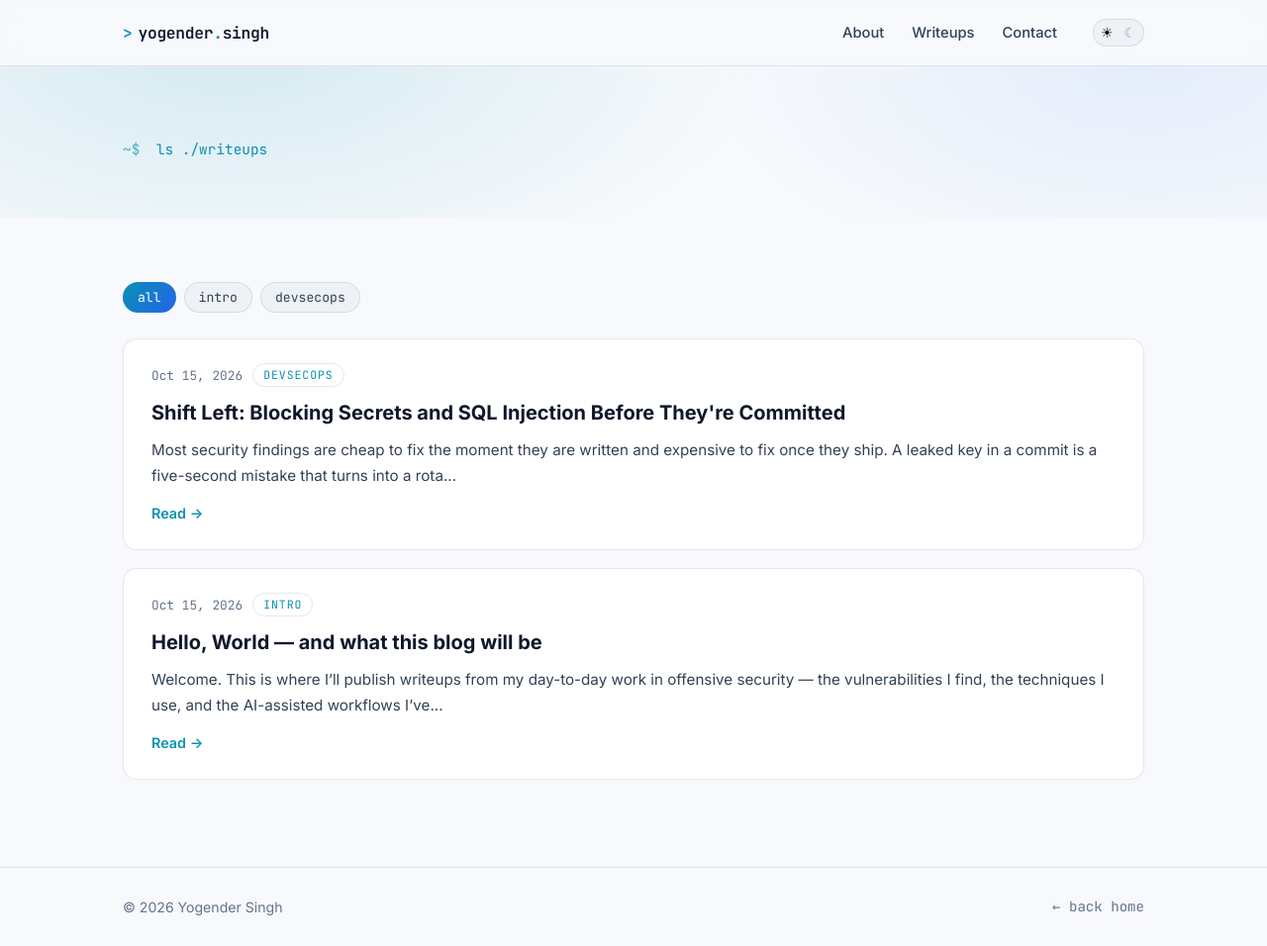
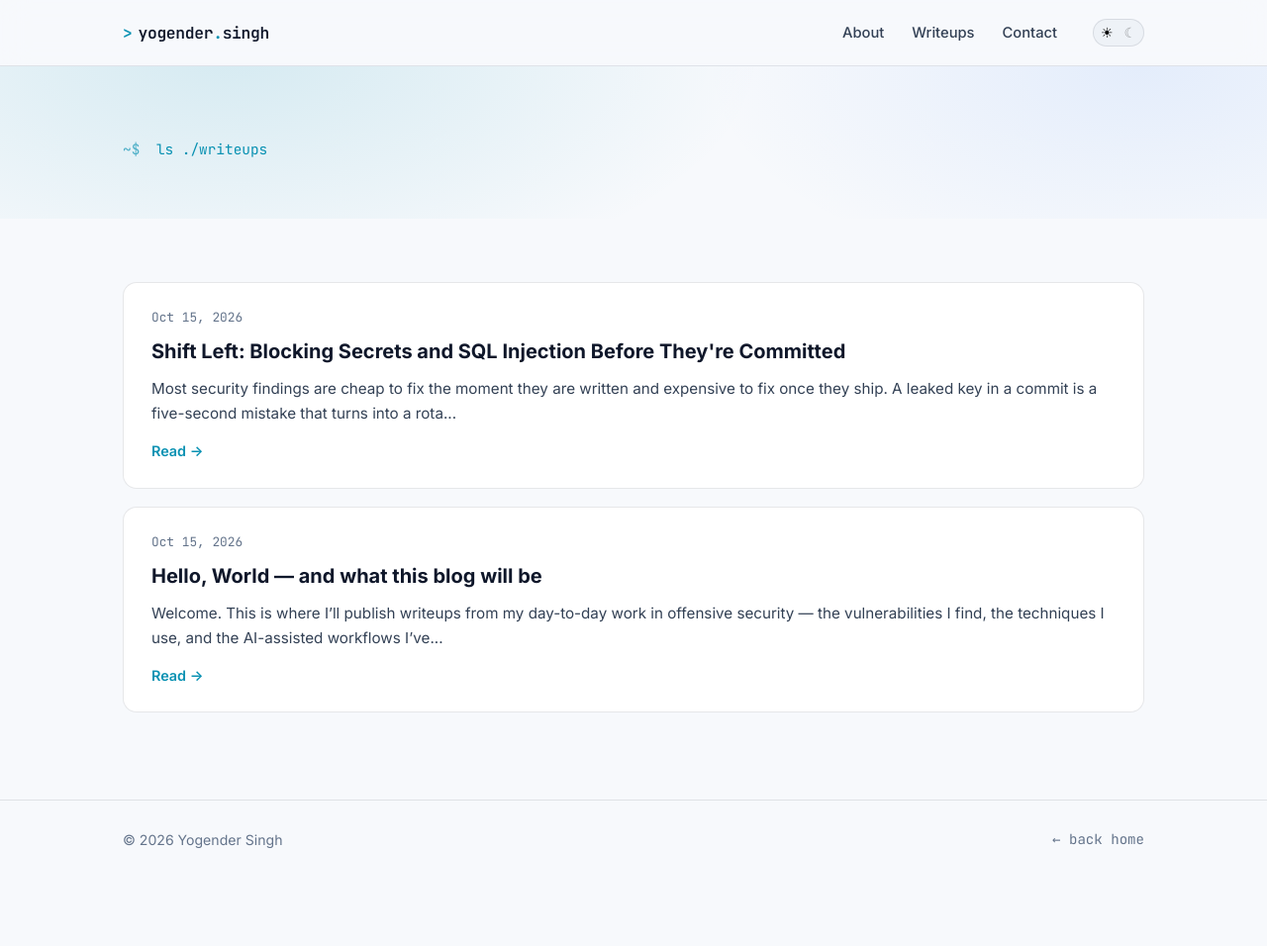
Before and after one commit to theyoge/theyoge.github.io, a Jekyll site: the page built from writeups.html, in a window 1280 px wide and 956 px high. Shown: the whole window at 99% size. Built offline with Jekyll 4.4.1, drawn with Linux system fonts in a browser that asks for light colours.

Commit message:
Keep writeup only; revert category filter UI

```diff
--- a/_layouts/post.html
+++ b/_layouts/post.html
@@ -26,11 +26,6 @@ layout: default
       <header class="post-header">
         <time class="mono muted" datetime="{{ page.date | date: '%Y-%m-%d' }}">{{ page.date | date: '%B %d, %Y' }}</time>
         <h1 class="post-title-big">{{ page.title }}</h1>
-        {% if page.categories %}
-        <div class="post-cats">
-          {% for cat in page.categories %}<span class="cat mono">{{ cat }}</span>{% endfor %}
-        </div>
-        {% endif %}
         {% if page.tags %}
         <div class="post-tags mono">
           {% for tag in page.tags %}<span class="tag">#{{ tag }}</span>{% endfor %}
--- a/_posts/2026-10-15-hello-world.md
+++ b/_posts/2026-10-15-hello-world.md
@@ -2,7 +2,6 @@
 layout: post
 title: "Hello, World — and what this blog will be"
 date: 2026-10-15
-categories: [intro]
 tags: [intro, security, pentesting]
 description: "A short intro to what I'll be writing about."
 ---
--- a/assets/css/style.css
+++ b/assets/css/style.css
@@ -460,50 +460,6 @@ html[data-theme="light"] .icon-moon { opacity: 0.35; }
 .post-title a:hover { color: var(--accent); text-decoration: none; }
 .post-excerpt { color: var(--text-soft); font-size: 0.95rem; margin-bottom: 12px; }
 .post-link { font-weight: 600; font-size: 0.9rem; }
-.post-meta {
-  display: flex;
-  align-items: center;
-  flex-wrap: wrap;
-  gap: 10px;
-  margin-bottom: 10px;
-}
-.post-meta time { display: inline; margin-bottom: 0; font-size: 0.8rem; }
-.cat {
-  font-size: 0.72rem;
-  text-transform: uppercase;
-  letter-spacing: 0.08em;
-  color: var(--accent);
-  border: 1px solid var(--border);
-  border-radius: 999px;
-  padding: 2px 10px;
-  line-height: 1.6;
-}
-.post-cats { display: flex; flex-wrap: wrap; gap: 8px; margin-bottom: 14px; }
-
-/* ---------- Category filter ---------- */
-.filter-bar {
-  display: flex;
-  flex-wrap: wrap;
-  gap: 8px;
-  margin-bottom: 26px;
-}
-.filter-chip {
-  font-family: var(--font-mono);
-  font-size: 0.82rem;
-  padding: 6px 14px;
-  border-radius: 999px;
-  background: var(--surface-2);
-  border: 1px solid var(--border);
-  color: var(--text-soft);
-  cursor: pointer;
-  transition: color 0.15s ease, border-color 0.15s ease, background 0.2s ease;
-}
-.filter-chip:hover { color: var(--text); border-color: var(--accent); }
-.filter-chip.is-active {
-  color: var(--accent-ink);
-  background: linear-gradient(135deg, var(--accent), var(--accent-2));
-  border-color: transparent;
-}
 
 /* ---------- Post body ---------- */
 .post-inner { max-width: 760px; }
--- a/assets/js/main.js
+++ b/assets/js/main.js
@@ -1,35 +1,11 @@
 (function () {
   var btn = document.getElementById('theme-toggle');
-  if (btn) {
-    btn.addEventListener('click', function () {
-      var root = document.documentElement;
-      var next = root.getAttribute('data-theme') === 'dark' ? 'light' : 'dark';
-      root.setAttribute('data-theme', next);
-      localStorage.setItem('theme', next);
-    });
-  }
-})();
+  if (!btn) return;
 
-(function () {
-  var bar = document.querySelector('.filter-bar');
-  if (!bar) return;
-
-  var chips = Array.prototype.slice.call(bar.querySelectorAll('.filter-chip'));
-  var posts = Array.prototype.slice.call(document.querySelectorAll('.post-item'));
-
-  bar.addEventListener('click', function (e) {
-    var chip = e.target.closest('.filter-chip');
-    if (!chip) return;
-
-    chips.forEach(function (c) {
-      c.classList.toggle('is-active', c === chip);
-    });
-
-    var filter = chip.getAttribute('data-filter');
-    posts.forEach(function (post) {
-      var cats = (post.getAttribute('data-categories') || '').trim().split(/\s+/);
-      var show = filter === 'all' || cats.indexOf(filter) !== -1;
-      post.style.display = show ? '' : 'none';
-    });
+  btn.addEventListener('click', function () {
+    var root = document.documentElement;
+    var next = root.getAttribute('data-theme') === 'dark' ? 'light' : 'dark';
+    root.setAttribute('data-theme', next);
+    localStorage.setItem('theme', next);
   });
 })();
--- a/writeups.html
+++ b/writeups.html
@@ -32,21 +32,10 @@ layout: default
 
   <section class="section">
     <div class="wrap">
-      {% if site.categories.size > 0 %}
-      <div class="filter-bar mono" role="group" aria-label="Filter writeups by category">
-        <button class="filter-chip is-active" data-filter="all" type="button">all</button>
-        {% for category in site.categories %}
-        <button class="filter-chip" data-filter="{{ category[0] | slugify }}" type="button">{{ category[0] }}</button>
-        {% endfor %}
-      </div>
-      {% endif %}
       <div class="posts">
         {% for post in site.posts %}
-        <article class="card post-item" data-categories="{% for cat in post.categories %}{{ cat | slugify }}{% unless forloop.last %} {% endunless %}{% endfor %}">
-          <div class="post-meta">
-            <time class="mono muted" datetime="{{ post.date | date: '%Y-%m-%d' }}">{{ post.date | date: '%b %d, %Y' }}</time>
-            {% for cat in post.categories %}<span class="cat mono">{{ cat }}</span>{% endfor %}
-          </div>
+        <article class="card post-item">
+          <time class="mono muted" datetime="{{ post.date | date: '%Y-%m-%d' }}">{{ post.date | date: '%b %d, %Y' }}</time>
           <h2 class="post-title"><a href="{{ post.url | relative_url }}">{{ post.title }}</a></h2>
           <p class="post-excerpt">{{ post.excerpt | strip_html | truncate: 180 }}</p>
           <a class="post-link" href="{{ post.url | relative_url }}">Read →</a>
```
